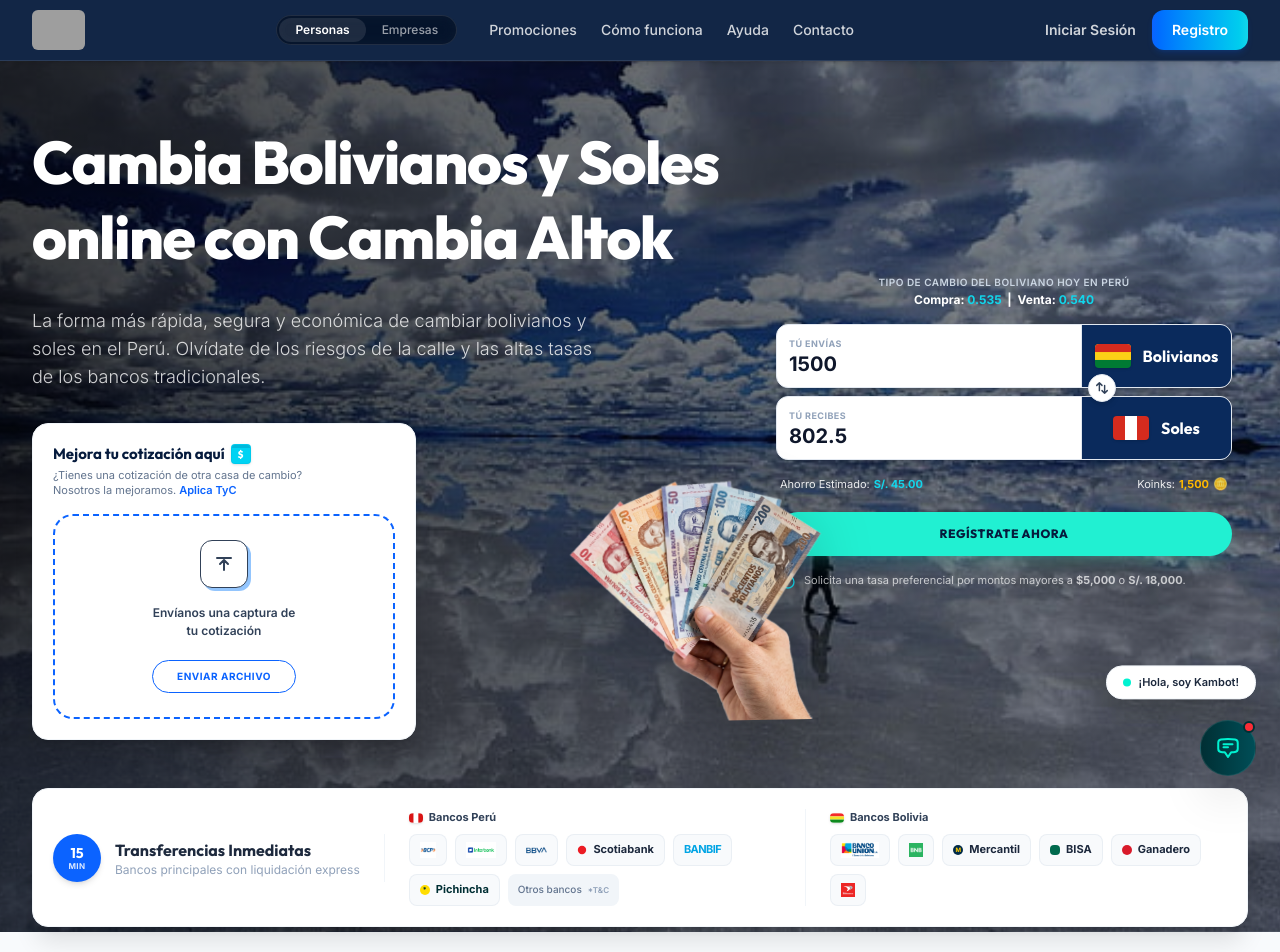
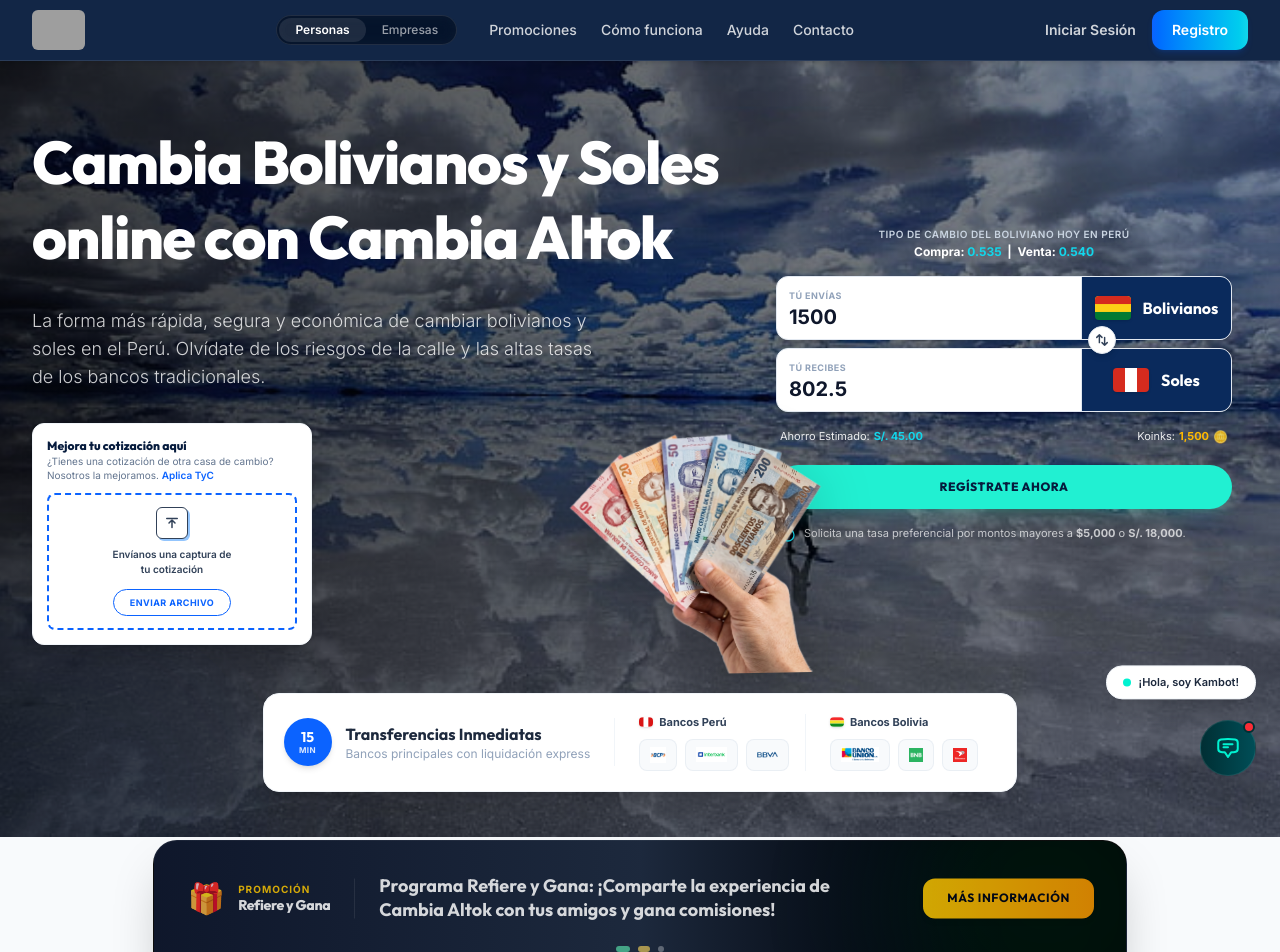
Before and after one commit to rodrigorayo/altok-peru, an Angular app: page / in a window 1280 px wide. Shown: the top 952 px of the page. Built offline with nearby package versions, Linux system fonts and the light colour scheme; grey boxes are pictures that could not be loaded.

Commit message:
feat: ajustar tarjeta de cotización a formato rectangular muy compacto y simplificar bancos a 3 logos por país

```diff
--- a/src/app/app.html
+++ b/src/app/app.html
@@ -203,55 +203,50 @@
           <!-- Bloque Interno Vertical: Cotización y Estadísticas Horizontales -->
           <div class="space-y-6">
 
-            <!-- Caja Mejora tu Cotización (Diseño Vertical - Formato Captura) -->
-            <div class="bg-white text-slate-800 rounded-2xl shadow-xl border border-slate-100 p-5 max-w-sm mx-auto lg:mx-0">
+            <!-- Caja Mejora tu Cotización (Diseño Vertical Rectangular y Muy Compacto) -->
+            <div class="bg-white text-slate-800 rounded-xl shadow-lg border border-slate-100 p-3.5 max-w-[280px] mx-auto lg:mx-0">
               <!-- Header Section -->
-              <div class="mb-4">
-                <h3 class="text-sm sm:text-[15px] font-bold text-altok-night font-display leading-tight flex items-center flex-wrap">
+              <div class="mb-2.5">
+                <h3 class="text-xs sm:text-xs font-extrabold text-altok-night font-display leading-tight">
                   Mejora tu cotización aquí
-                  <!-- Icono de billete cian que imita el del screenshot -->
-                  <div class="inline-flex flex-col items-center justify-center w-5 h-5 rounded bg-cyan-400 text-white font-extrabold text-[10px] ml-1.5 shadow-sm border border-cyan-500/30 select-none relative overflow-hidden">
-                    <div class="w-full h-[3px] bg-cyan-500 absolute top-0"></div>
-                    <span class="mt-[2px] leading-none">$</span>
-                  </div>
                 </h3>
-                <p class="text-[11px] text-slate-500 mt-1 leading-snug">
+                <p class="text-[10px] text-slate-500 mt-0.5 leading-snug">
                   ¿Tienes una cotización de otra casa de cambio?<br>
                   Nosotros la mejoramos. <a href="#" class="text-[#0B63FF] font-semibold hover:underline">Aplica TyC</a>
                 </p>
               </div>
 
               <!-- Zona Dotted Upload -->
-              <label class="cursor-pointer border-2 border-dashed border-[#0B63FF] rounded-[20px] p-6 flex flex-col items-center justify-center bg-white hover:bg-blue-50/20 transition relative overflow-hidden group w-full">
+              <label class="cursor-pointer border-2 border-dashed border-[#0B63FF] rounded-lg p-3 flex flex-col items-center justify-center bg-white hover:bg-blue-50/20 transition relative overflow-hidden group w-full">
                 <input type="file" class="hidden" (change)="onFileChange($event)" accept="image/*,.pdf" />
 
                 <div class="flex flex-col items-center justify-center" *ngIf="!uploadedFileName()">
                   <!-- Upload icon with light-blue shadow offset -->
-                  <div class="w-12 h-12 bg-white border border-slate-700 rounded-xl flex items-center justify-center shadow-[3px_3px_0px_#93c5fd] group-hover:scale-105 transition duration-300 relative mb-4">
-                    <svg class="w-6 h-6 text-slate-700" fill="none" stroke="currentColor" stroke-width="2" viewBox="0 0 24 24">
+                  <div class="w-8 h-8 bg-white border border-slate-700 rounded-md flex items-center justify-center shadow-[2px_2px_0px_#93c5fd] group-hover:scale-105 transition duration-300 relative mb-2">
+                    <svg class="w-4.5 h-4.5 text-slate-700" fill="none" stroke="currentColor" stroke-width="2" viewBox="0 0 24 24">
                       <path stroke-linecap="round" stroke-linejoin="round" d="M5 6h14" />
                       <path stroke-linecap="round" stroke-linejoin="round" d="M12 18V8m0 0l-4 4m4-4l4 4" />
                     </svg>
                   </div>
 
-                  <p class="text-xs font-semibold text-slate-700 text-center leading-normal mb-5">
+                  <p class="text-[10px] font-semibold text-slate-700 text-center leading-normal mb-3">
                     Envíanos una captura de<br>tu cotización
                   </p>
 
                   <!-- Button border outline -->
-                  <span class="inline-block border border-[#0B63FF] text-[#0B63FF] font-bold px-6 py-2 rounded-full text-[10px] uppercase tracking-wider hover:bg-blue-50 transition duration-300">
+                  <span class="inline-block border border-[#0B63FF] text-[#0B63FF] font-bold px-4 py-1.5 rounded-full text-[9px] uppercase tracking-wider hover:bg-blue-50 transition duration-300">
                     ENVIAR ARCHIVO
                   </span>
                 </div>
 
                 <div class="flex flex-col items-center justify-center text-center" *ngIf="uploadedFileName()">
-                  <span class="text-3xl mb-2">📄</span>
-                  <p class="text-xs font-semibold text-altok-night truncate max-w-[180px] mb-1">
+                  <span class="text-2xl mb-1.5">📄</span>
+                  <p class="text-[10px] font-semibold text-altok-night truncate max-w-[140px] mb-0.5">
                     {{ uploadedFileName() }}
                   </p>
-                  <p class="text-[10px] text-slate-400 mb-4">Archivo seleccionado</p>
-
-                  <span class="inline-block border border-[#0B63FF] text-[#0B63FF] font-bold px-6 py-2 rounded-full text-[10px] uppercase tracking-wider hover:bg-blue-50 transition duration-300">
+                  <p class="text-[8px] text-slate-400 mb-3">Archivo seleccionado</p>
+
+                  <span class="inline-block border border-[#0B63FF] text-[#0B63FF] font-bold px-4 py-1.5 rounded-full text-[9px] uppercase tracking-wider hover:bg-blue-50 transition duration-300">
                     CAMBIAR ARCHIVO
                   </span>
                 </div>
@@ -689,29 +684,6 @@
             <div class="flex items-center justify-center bg-slate-50 border border-slate-200/60 px-2.5 py-1 rounded-lg hover:bg-slate-100/70 transition-colors h-8">
               <img src="/logo-bbva.png" alt="BBVA" class="h-[12px] w-auto object-contain" />
             </div>
-
-            <!-- Scotiabank -->
-            <div class="flex items-center gap-1.5 bg-slate-50 border border-slate-200/60 px-2.5 py-1 rounded-lg hover:bg-slate-100/70 transition-colors h-8">
-              <svg class="w-2.5 h-2.5 text-[#EC1C24] shrink-0" fill="currentColor" viewBox="0 0 24 24"><circle cx="12" cy="12" r="10"/></svg>
-              <span class="font-bold text-slate-800 text-[11px] leading-none">Scotiabank</span>
-            </div>
-
-            <!-- BanBif -->
-            <div class="flex items-center gap-1.5 bg-slate-50 border border-slate-200/60 px-2.5 py-1 rounded-lg hover:bg-slate-100/70 transition-colors h-8">
-              <span class="font-black text-[#00A4E4] uppercase leading-none tracking-tighter text-[11px]">BanBif</span>
-            </div>
-
-            <!-- Pichincha -->
-            <div class="flex items-center gap-1.5 bg-slate-50 border border-slate-200/60 px-2.5 py-1 rounded-lg hover:bg-slate-100/70 transition-colors h-8">
-              <span class="w-2.5 h-2.5 bg-[#FFDD00] rounded-full flex items-center justify-center text-[7px] font-bold text-[#002f34] shrink-0">*</span>
-              <span class="font-bold text-[#002f34] text-[11px] leading-none">Pichincha</span>
-            </div>
-
-            <!-- Otros bancos -->
-            <div class="flex items-center gap-1.5 bg-slate-100 px-2.5 py-1 rounded-lg text-[10px] text-slate-500 font-medium">
-              <span>Otros bancos</span>
-              <span class="text-[8px] text-slate-400 font-semibold">*T&C</span>
-            </div>
           </div>
         </div>
 
@@ -735,24 +707,6 @@
             <!-- BNB -->
             <div class="flex items-center justify-center bg-slate-50 border border-slate-200/60 px-2.5 py-1 rounded-lg hover:bg-slate-100/70 transition-colors h-8">
               <img src="/logo-bnb.png" alt="BNB" class="h-[14px] w-auto object-contain" />
-            </div>
-
-            <!-- Mercantil Santa Cruz -->
-            <div class="flex items-center gap-1.5 bg-slate-50 border border-slate-200/60 px-2.5 py-1 rounded-lg hover:bg-slate-100/70 transition-colors h-8">
-              <span class="w-2.5 h-2.5 bg-[#002B49] rounded-full flex items-center justify-center text-[6px] font-black text-[#FFCC00] shrink-0">M</span>
-              <span class="font-bold text-slate-800 text-[11px] leading-none">Mercantil</span>
-            </div>
-
-            <!-- Banco BISA -->
-            <div class="flex items-center gap-1.5 bg-slate-50 border border-slate-200/60 px-2.5 py-1 rounded-lg hover:bg-slate-100/70 transition-colors h-8">
-              <span class="w-2.5 h-2.5 bg-[#006A4E] rounded-sm shrink-0"></span>
-              <span class="font-bold text-slate-800 text-[11px] leading-none">BISA</span>
-            </div>
-
-            <!-- Banco Ganadero -->
-            <div class="flex items-center gap-1.5 bg-slate-50 border border-slate-200/60 px-2.5 py-1 rounded-lg hover:bg-slate-100/70 transition-colors h-8">
-              <span class="w-2.5 h-2.5 bg-[#D91A2A] rounded-full shrink-0"></span>
-              <span class="font-bold text-slate-800 text-[11px] leading-none">Ganadero</span>
             </div>
 
             <!-- Banco Económico -->
```
